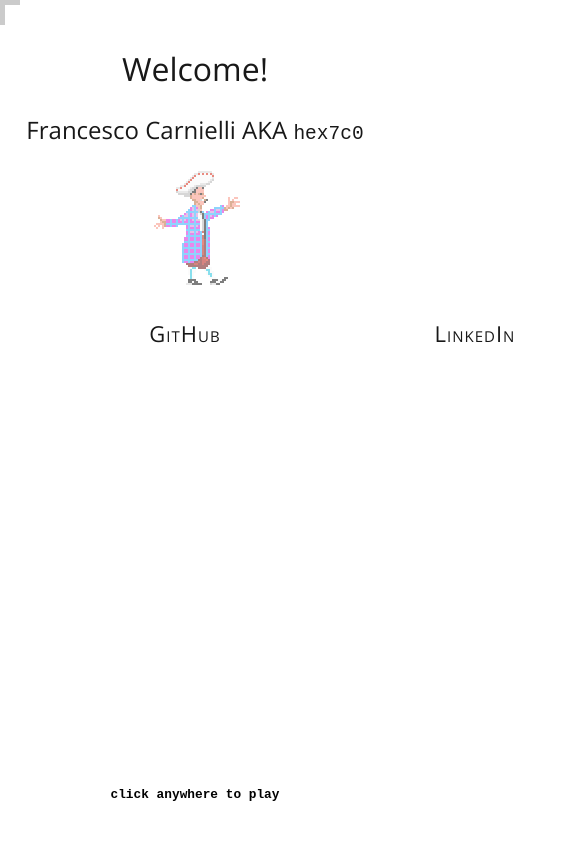
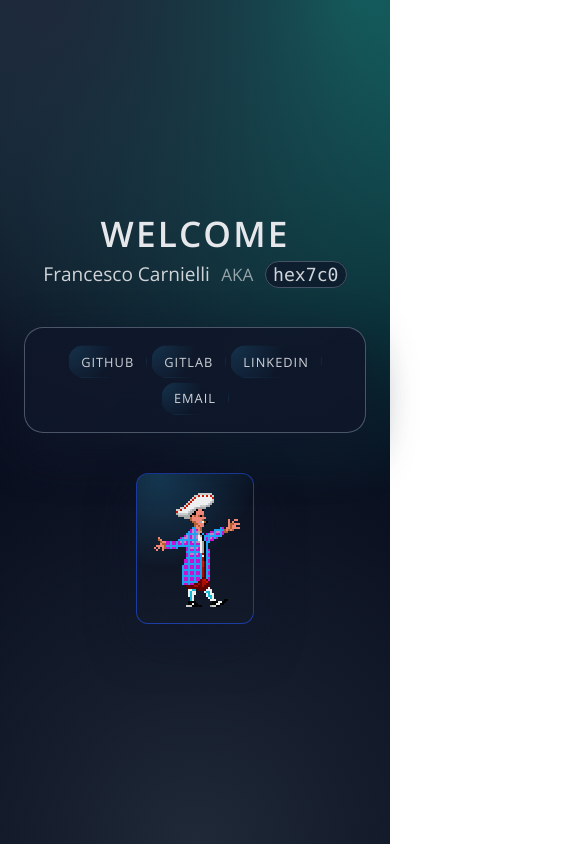
Before and after one commit to hex7c0/hex7c0.github.io, a plain HTML site: page index.html in a window 390 px wide. Shown: the top 844 px of the page, 585 px wide, since content can reach past the window. Drawn offline with nearby package versions, Linux system fonts and the light colour scheme.

Commit message:
Modern & Gitlab

```diff
--- a/index.html
+++ b/index.html
@@ -1,188 +1,467 @@
 <!DOCTYPE html>
-
 <html lang="en">
 <head>
-  <title>hex7c0</title>
   <meta charset="utf-8" />
+  <title>hex7c0 · Francesco Carnielli</title>
   <meta name="author" content="hex7c0" />
-  <meta name="description" content="Index">
+  <meta name="description" content="Personal index page for Francesco Carnielli AKA hex7c0." />
   <meta name="viewport" content="width=device-width, initial-scale=1" />
-  <meta http-equiv="Content-Type" content="text/html; charset=utf-8" />
   <link rel="icon" type="image/x-icon" href="/favicon.ico" />
 
-  <link rel="preconnect" href="https://fonts.googleapis.com">
-  <link rel="preconnect" href="https://fonts.gstatic.com" crossorigin>
-  <link href="https://fonts.googleapis.com/css2?family=Open+Sans:wght@300&display=swap" rel="stylesheet">
-
-  <script src="https://code.jquery.com/jquery-3.7.1.min.js" integrity="sha256-/JqT3SQfawRcv/BIHPThkBvs0OEvtFFmqPF/lYI/Cxo=" crossorigin="anonymous"></script>
+  <link
+    href="https://fonts.googleapis.com/css2?family=Open+Sans:wght@300;400;600&display=swap"
+    rel="stylesheet"
+  />
 
   <style>
-    body{background:#ffffff;height:100%;width:100%;margin:0;padding:0;border:0;font-family:'Open Sans',sans-serif;}
-    a{color:black;text-decoration:none;opacity:0.9;}
-    a:hover{color:#21759b;}
-    span{padding:1px 0;}
-    img{display:block;margin:auto;border-radius:5px;opacity:0.5;position:fixed;transition:border .4s linear;}
-    h1,h2{margin:0.70em auto;text-align:center;font-weight:normal;opacity:0.9;cursor:default;}
-    h5{font-size:0.8em;font-family:monospace;font-style:normal;}
-    ul{list-style:none;margin:auto;}
-    li{margin-top:15%;padding:20px 0;width:290px;height:80px;float:left;font-weight:100;text-align:center;letter-spacing:1px;text-transform:capitalize;font-variant:small-caps;opacity:1;-webkit-transition:opacity .3s ease-out;transition:opacity .3s ease-out;}
-    a:hover{text-decoration:underline;color:#21759b;}
-    .fade{opacity:0.2;-webkit-transition:opacity .3s ease-out;-moz-transition:opacity .3s ease-out;-ms-transition:opacity .3s ease-out;-o-transition:opacity .3s ease-out;transition:opacity .3s ease-out;}
-    .boom{height:5px;width:5px;position:absolute;background:red;opacity:0.5;border-radius:50%;}
-    .game{background:gray;position:relative;opacity:0.4;}
-    #logo{width:95px;height:118px;margin:auto;-webkit-perspective:250;perspective:250;}
-    #bar{height:1px;width:1px;}
-    #upper{height:5px;width:20px;}
-    #lateral{height:20px;width:5px;}
-    #footer{position:fixed;bottom:20px;width:100%;cursor:text;margin:auto;font-style:italic;}
-    #footer>span{text-align:center;display:block;font-size:16px;}
-    #footer a:hover{text-decoration:underline;}
-    h1{font-size:2em;}
-    ul{width:900px;}
-    li{font-size:22px;}
-    @media screen and (-webkit-min-device-pixel-ratio:2), (min--moz-device-pixel-ratio:2), (-o-min-device-pixel-ratio:2), (min-device-pixel-ratio:2){
-      h1{font-size:6em;}
-      ul{width:300px;}
-      li{font-size:60px;}
-      #footer{display:none;}
-      #logo{width:90px;height:120px;}
+    :root {
+      --bg: #020617;
+      --bg-soft: #0b1120;
+      --fg: #e5e7eb;
+      --muted: #9ca3af;
+      --accent: #38bdf8;
+      --accent-soft: rgba(56, 189, 248, 0.15);
+      --link-hover: #7dd3fc;
+      --font-sans: "Open Sans", system-ui, -apple-system, BlinkMacSystemFont, "Segoe UI", sans-serif;
+      --radius-lg: 0.75rem;
+      --radius-full: 999px;
+      --shadow-soft: 0 18px 45px rgba(15, 23, 42, 0.75);
+      --transition-fast: 160ms ease-out;
+    }
+
+    *,
+    *::before,
+    *::after {
+      box-sizing: border-box;
+    }
+
+    body {
+      margin: 0;
+      min-height: 100vh;
+      font-family: var(--font-sans);
+      background:
+        radial-gradient(circle at 10% 0%, #1e293b 0, transparent 55%),
+        radial-gradient(circle at 90% 0%, #0f766e 0, transparent 55%),
+        radial-gradient(circle at 50% 100%, #1f2937 0, transparent 55%),
+        linear-gradient(180deg, var(--bg-soft), var(--bg));
+      color: var(--fg);
+      display: flex;
+      flex-direction: column;
+    }
+
+    main.page {
+      flex: 1;
+      display: flex;
+      flex-direction: column;
+      align-items: center;
+      justify-content: center;
+      padding: 3rem 1.5rem 2rem;
+      text-align: center;
+      position: relative;
+      z-index: 1;
+      gap: 2.5rem;
+    }
+
+    .hero {
+      max-width: 640px;
+    }
+
+    .hero h1 {
+      margin: 0 0 0.25rem;
+      font-size: clamp(2.2rem, 3vw + 1rem, 3.1rem);
+      font-weight: 600;
+      letter-spacing: 0.06em;
+      text-transform: uppercase;
+    }
+
+    .hero h2 {
+      margin: 0;
+      font-size: clamp(1.1rem, 1.2vw + 0.9rem, 1.5rem);
+      font-weight: 300;
+      opacity: 0.9;
+    }
+
+    .hero .aka {
+      opacity: 0.7;
+      font-size: 0.9em;
+      margin: 0 0.4rem;
+    }
+
+    .hero code {
+      font-family: ui-monospace, SFMono-Regular, Menlo, Monaco, Consolas, "Liberation Mono", "Courier New",
+        monospace;
+      padding: 0.12rem 0.45rem;
+      border-radius: var(--radius-full);
+      background: rgba(15, 23, 42, 0.82);
+      border: 1px solid rgba(148, 163, 184, 0.45);
+      font-size: 0.95em;
+    }
+
+    nav.links {
+      padding: 1.1rem 1.25rem;
+      border-radius: 999px;
+      background: linear-gradient(
+          135deg,
+          rgba(15, 23, 42, 0.9),
+          rgba(15, 23, 42, 0.95)
+        );
+      border: 1px solid rgba(148, 163, 184, 0.45);
+      box-shadow: var(--shadow-soft);
+      backdrop-filter: blur(18px);
+      -webkit-backdrop-filter: blur(18px);
+    }
+
+    nav.links ul {
+      margin: 0;
+      padding: 0;
+      list-style: none;
+      display: flex;
+      flex-wrap: wrap;
+      gap: 0.4rem;
+      justify-content: center;
+      align-items: center;
+    }
+
+    nav.links li {
+      margin: 0;
+      padding: 0;
+      transition: opacity var(--transition-fast);
+    }
+
+    nav.links a {
+      position: relative;
+      display: inline-flex;
+      align-items: center;
+      gap: 0.35rem;
+      padding: 0.45rem 0.9rem;
+      border-radius: 999px;
+      border: 1px solid transparent;
+      font-size: 0.9rem;
+      letter-spacing: 0.08em;
+      text-transform: uppercase;
+      text-decoration: none;
+      color: var(--fg);
+      opacity: 0.9;
+      background: radial-gradient(circle at 0 0, rgba(56, 189, 248, 0.18), transparent 55%);
+      cursor: pointer;
+      white-space: nowrap;
+      transition:
+        background var(--transition-fast),
+        border-color var(--transition-fast),
+        color var(--transition-fast),
+        opacity var(--transition-fast),
+        transform var(--transition-fast),
+        box-shadow var(--transition-fast);
+    }
+
+    nav.links a::after {
+      content: "";
+      position: absolute;
+      inset: 0.2rem;
+      border-radius: inherit;
+      border: 1px solid rgba(148, 163, 184, 0.35);
+      opacity: 0.0;
+      transition: opacity var(--transition-fast);
+    }
+
+    nav.links a:hover,
+    nav.links a:focus-visible {
+      outline: none;
+      background: radial-gradient(circle at 10% 0%, rgba(56, 189, 248, 0.35), transparent 65%);
+      border-color: var(--accent);
+      color: var(--link-hover);
+      opacity: 1;
+      transform: translateY(-1px);
+      box-shadow: 0 10px 30px rgba(15, 23, 42, 0.85);
+    }
+
+    nav.links a:hover::after,
+    nav.links a:focus-visible::after {
+      opacity: 0.45;
+    }
+
+    nav.links li.fade {
+      opacity: 0.25;
+    }
+
+    .avatar {
+      margin: 0;
+      padding: 0.65rem;
+      border-radius: var(--radius-lg);
+      background: radial-gradient(circle at 20% 0%, rgba(56, 189, 248, 0.24), transparent 55%);
+      border: 1px solid rgba(30, 64, 175, 0.9);
+      box-shadow: var(--shadow-soft);
+    }
+
+    .avatar img {
+      display: block;
+      max-width: 100%;
+      height: auto;
+      border-radius: calc(var(--radius-lg) - 0.35rem);
+      opacity: 0.96;
+      transform-origin: center center;
+      transition:
+        transform var(--transition-fast),
+        box-shadow var(--transition-fast),
+        opacity var(--transition-fast);
+    }
+
+    .avatar img:hover {
+      opacity: 1;
+      box-shadow: 0 22px 50px rgba(15, 23, 42, 0.95);
+    }
+
+    footer.site-footer {
+      position: relative;
+      z-index: 1;
+      padding: 0.8rem 1.5rem 1.4rem;
+      text-align: center;
+      font-size: 0.8rem;
+      color: var(--muted);
+      letter-spacing: 0.12em;
+      text-transform: uppercase;
+    }
+
+    #game-hint {
+      display: inline-block;
+      padding: 0.3rem 0.8rem;
+      border-radius: 999px;
+      border: 1px solid rgba(148, 163, 184, 0.5);
+      background: rgba(15, 23, 42, 0.85);
+      backdrop-filter: blur(14px);
+      -webkit-backdrop-filter: blur(14px);
+    }
+
+    .noscript-hint {
+      display: block;
+      margin-top: 0.4rem;
+      font-style: italic;
+      letter-spacing: 0.04em;
+    }
+
+    .game-line {
+      position: fixed;
+      pointer-events: none;
+      z-index: 0;
+    }
+
+    #upper {
+      top: 0;
+      left: 0;
+      width: 0;
+      height: 100vh;
+      display: flex;
+      justify-content: flex-start;
+      align-items: flex-start;
+    }
+
+    #lateral {
+      top: 0;
+      left: 0;
+      width: 100vw;
+      height: 0;
+      display: flex;
+      justify-content: flex-start;
+      align-items: flex-start;
+    }
+
+    .game-line__bar {
+      background: linear-gradient(to bottom, rgba(56, 189, 248, 0.85), transparent);
+      width: 2px;
+      height: 0;
+      box-shadow: 0 0 22px rgba(56, 189, 248, 0.68);
+    }
+
+    #lateral-bar {
+      background: linear-gradient(to right, rgba(56, 189, 248, 0.85), transparent);
+      width: 0;
+      height: 2px;
+    }
+
+    .boom {
+      position: fixed;
+      height: 8px;
+      width: 8px;
+      border-radius: var(--radius-full);
+      background: var(--accent);
+      box-shadow:
+        0 0 16px rgba(56, 189, 248, 0.8),
+        0 0 36px rgba(56, 189, 248, 0.32);
+      opacity: 0.9;
+    }
+
+    .line {
+      height: 2px;
+      background: rgba(148, 163, 184, 0.85);
+      transform-origin: 0 50%;
+      box-shadow: 0 0 18px rgba(15, 23, 42, 0.95);
+    }
+
+    @media (max-width: 640px) {
+      main.page {
+        padding-top: 3.5rem;
+      }
+
+      nav.links {
+        border-radius: 1.2rem;
+        padding-inline: 0.9rem;
+      }
+
+      nav.links ul {
+        gap: 0.25rem;
+      }
+
+      nav.links a {
+        font-size: 0.8rem;
+        padding: 0.4rem 0.75rem;
+      }
+
+      .avatar {
+        max-width: 180px;
+      }
     }
   </style>
 </head>
 <body>
-  <div id="upper" class="game">
-    <div id="bar" class="game"></div>
+  <!-- game crosshair overlays -->
+  <div class="game-line" id="upper">
+    <div class="game-line__bar" id="upper-bar"></div>
   </div>
-  <div id="lateral" class="game">
-    <div id="bar" class="game"></div>
+  <div class="game-line" id="lateral">
+    <div class="game-line__bar" id="lateral-bar"></div>
   </div>
-  <h1>&nbsp;Welcome!&nbsp;</h1>
-  <h2>Francesco Carnielli AKA <tt>hex7c0</tt></h2>
-  <div id="nav">
+
+  <main class="page">
+    <header class="hero">
+      <h1>Welcome</h1>
+      <h2>
+        Francesco Carnielli
+        <span class="aka">AKA</span>
+        <code>hex7c0</code>
+      </h2>
+    </header>
+
+    <nav class="links" id="nav">
       <ul>
         <li>
-        <a href="https://github.com/hex7c0">GitHub</a>
+          <a href="https://github.com/hex7c0" rel="me noopener noreferrer">
+            GitHub
+          </a>
         </li>
         <li>
-        <a href="https://www.linkedin.com/in/francesco-carnielli/">LinkedIn</a>
+          <a href="https://gitlab.com/hex7c0" rel="noopener noreferrer">
+            GitLab
+          </a>
         </li>
         <li>
-        <a href="mailto:francesco@carnielli.dev">Email</a>
+          <a href="https://www.linkedin.com/in/francesco-carnielli/" rel="noopener noreferrer">
+            LinkedIn
+          </a>
+        </li>
+        <li>
+          <a href="mailto:francesco@carnielli.dev">
+            Email
+          </a>
         </li>
       </ul>
-  </div>
-  <div id="logo">
-    <img id="stan" src="stan.gif" alt="stan gif" height="128" width="95"/>
-  </div>
-  <footer>
-    <div id="footer">
-      <span>
+    </nav>
+
+    <figure class="avatar">
+      <img
+        id="stan"
+        src="stan.gif"
+        alt="Animated avatar"
+        width="95"
+        height="128"
+      />
+    </figure>
+  </main>
+
+  <footer class="site-footer">
+    <noscript>
+      <span class="noscript-hint">JavaScript is disabled, the interaction layer is unavailable.</span>
+    </noscript>
+  </footer>
+
   <script>
-          document.write('<h5>click anywhere to play</h5>');
-        </script>
-        <noscript><h5>sorry, you cannot play</h5></noscript>
-      </span>
-    </div>
-  </footer>
-  <script type="text/javascript">
-'use strict';
+    (function () {
+      "use strict";
 
-let c = 0;
-$('body').height($(window).height());
-const middleX = $(window).width() / 2;
-const middleY = $(window).height() / 2;
+      const body = document.body;
+      const stan = document.getElementById("stan");
+      const nav = document.getElementById("nav");
+      const upper = document.getElementById("upper");
+      const upperBar = document.getElementById("upper-bar");
+      const lateral = document.getElementById("lateral");
+      const lateralBar = document.getElementById("lateral-bar");
+      const linkItems = Array.from(nav.querySelectorAll("li"));
 
-window.addEventListener('mousemove', function(e) {
+      let clickCount = 0;
+      let middleX = window.innerWidth / 2;
+      let middleY = window.innerHeight / 2;
 
-  $('#upper').css('left', `{e.clientX}px`);
-  $('#upper>#bar').css('height', `{e.clientY}px`);
-  $('#lateral').css('top', `{e.clientY}px`);
-  $('#lateral>#bar').css('width', `{e.clientX}px`);
+      function updateMiddle() {
+        middleX = window.innerWidth / 2;
+        middleY = window.innerHeight / 2;
+      }
 
-  let X, Y, scale;
-  if (e.clientX < middleX) {
-    X = -(middleX - e.clientX) / 16;
-    scale = -1;
+      window.addEventListener("resize", updateMiddle);
+
+      window.addEventListener("mousemove", function (event) {
+        const x = event.clientX;
+        const y = event.clientY;
+
+        // crosshair lines
+        upper.style.left = x + "px";
+        upperBar.style.height = y + "px";
+
+        lateral.style.top = y + "px";
+        lateralBar.style.width = x + "px";
+
+        // avatar parallax/tilt
+        let rotateX;
+        let rotateY;
+        let scaleX;
+
+        if (x < middleX) {
+          rotateY = -(middleX - x) / 16;
+          scaleX = -1;
         } else {
-    X = +(e.clientX - middleX) / 16;
-    scale = 1;
+          rotateY = (x - middleX) / 16;
+          scaleX = 1;
         }
-  if (e.clientY < middleY) {
-    Y = +(middleY - e.clientY) / 12;
+
+        if (y < middleY) {
+          rotateX = (middleY - y) / 12;
         } else {
-    Y = -(e.clientY - middleY) / 12;
+          rotateX = -(y - middleY) / 12;
         }
-  $('#stan').css('-webkit-transform', `rotateY({X}deg) rotateX({Y}deg) scaleX({scale})`);
-  $('#stan').css('transform', 'rotateY(' + X + 'deg) rotateX(' + Y + 'deg) scaleX(' + scale + ')');
-  $('#stan').css('box-shadow', (Y - X) / 8 + 'px ' + (Y - X) / 8 + 'px 2px');
+
+        const shadowOffset = (rotateX - rotateY) / 8;
+
+        stan.style.transform =
+          "rotateY(" + rotateY + "deg) rotateX(" + rotateX + "deg) scaleX(" + scaleX + ")";
+        stan.style.boxShadow =
+          shadowOffset + "px " + shadowOffset + "px 22px rgba(15, 23, 42, 0.95)";
       });
 
-$('body').click(
-  function(g) {
-
-    $('#nav').append(
-      '<div class="boom" id="' + c + '" style="left:' + g.clientX + 'px;top:'
-        + g.clientY + 'px"></div>');
-    if (c > 0) {
-      connect(c - 1, c++);
-    } else {
-      c++;
-    }
+      // link hover fading
+      linkItems.forEach(function (item) {
+        item.addEventListener("mouseenter", function () {
+          linkItems.forEach(function (li) {
+            li.classList.add("fade");
+          });
+          item.classList.remove("fade");
         });
 
-$('li').hover(function() {
-  $(this).css('opacity', '1');
-  $('li').addClass('fade');
-}, function() {
-  $('li').removeClass('fade');
-  $(this).css('opacity', '');
+        item.addEventListener("mouseleave", function () {
+          linkItems.forEach(function (li) {
+            li.classList.remove("fade");
+          });
+        });
       });
 
-$('#footer a').hover(function() {
-  $(this).css('opacity', '1');
-  $('li').addClass('fade');
-}, function() {
-  $('li').removeClass('fade');
-  $(this).css('opacity', '');
-});
-
-function connect(div1, div2) {
-
-  const off1 = getOffset(document.getElementById(div1));
-  const off2 = getOffset(document.getElementById(div2));
-  let x1 = off1.left + off1.width;
-  let y1 = off1.top + off1.height;
-  let x2 = off2.left + off2.width;
-  let y2 = off2.top;
-  let length = Math.sqrt(((x2 - x1) * (x2 - x1)) + ((y2 - y1) * (y2 - y1)));
-  let cx = ((x1 + x2) / 2) - (length / 2);
-  let cy = ((y1 + y2) / 2);
-  let angle = Math.atan2((y1 - y2), (x1 - x2)) * (180 / Math.PI);
-  $('#nav').append(
-    '<div class="line boom" style="left:' + cx + 'px;top:' + cy + 'px;width:'
-      + length + 'px;-moz-transform:rotate(' + angle
-      + 'deg);-webkit-transform:rotate(' + angle + 'deg);-o-transform:rotate('
-      + angle + 'deg);-ms-transform:rotate(' + angle + 'deg);transform:rotate('
-      + angle + 'deg);"/>');
-}
-
-function getOffset(el) {
-
-  let _x = 0;
-  let _y = 0;
-  let _w = el.offsetWidth | 0;
-  let _h = el.offsetHeight | 0;
-  while (el && !isNaN(el.offsetLeft) && !isNaN(el.offsetTop)) {
-    _x += el.offsetLeft - el.scrollLeft;
-    _y += el.offsetTop - el.scrollTop;
-    el = el.offsetParent;
-  }
-  return {
-    top: _y,
-    left: _x,
-    width: _w,
-    height: _h
-  };
-}
+    })();
   </script>
 </body>
+</html>
```
Lines whose indentation alone changed are shown as unchanged.
